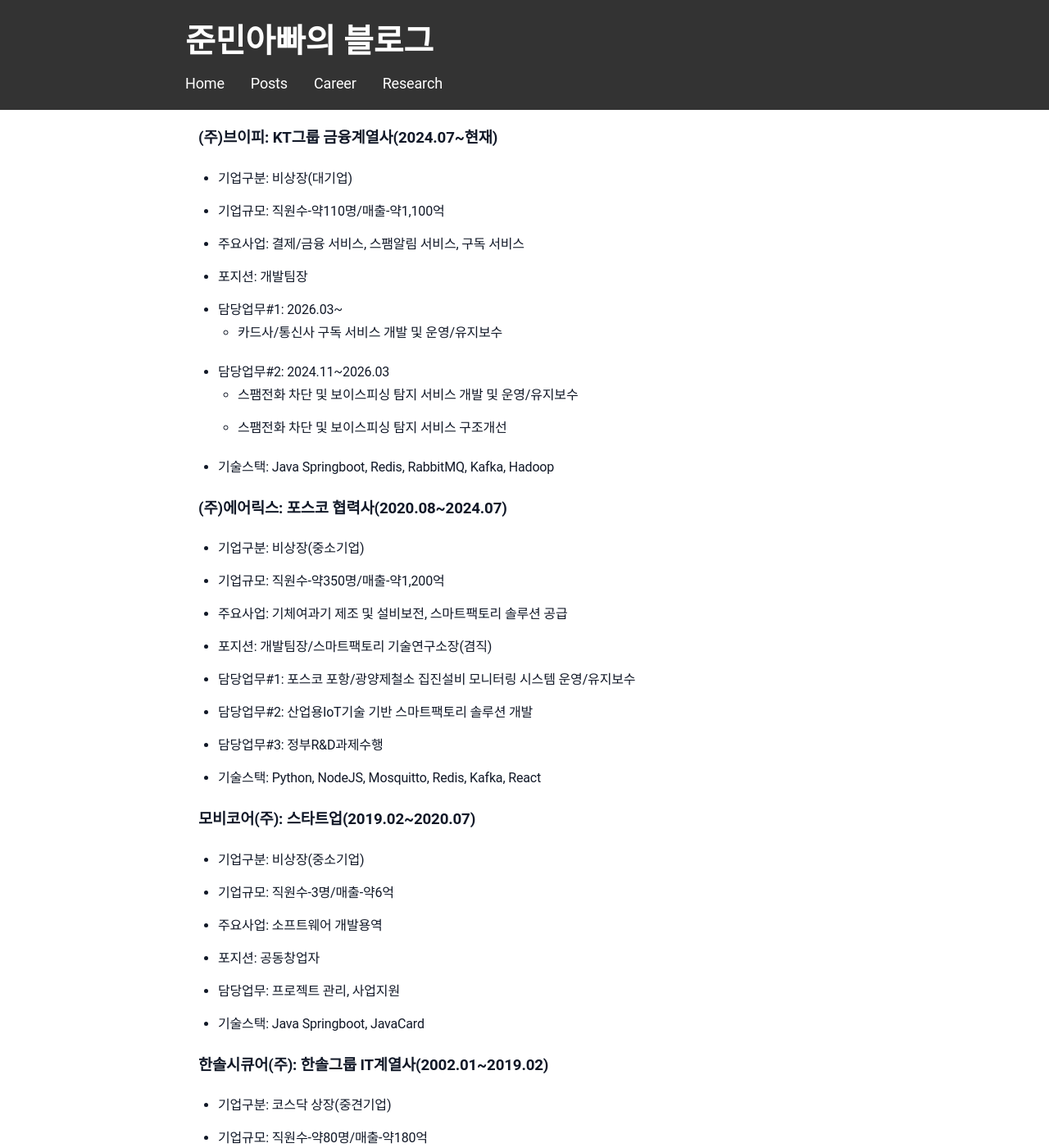
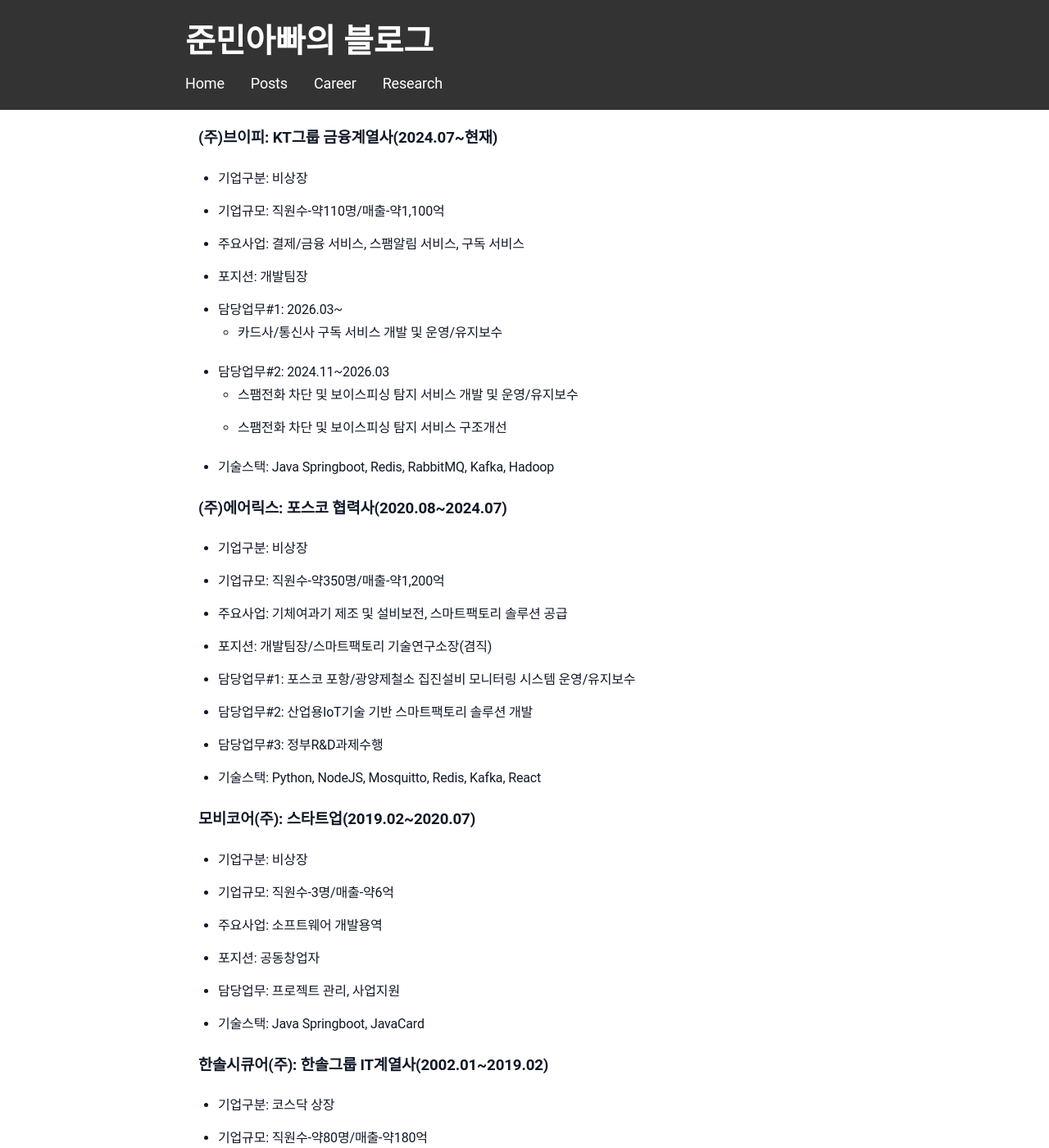
Before and after one commit to sanghoon-lee/sanghoon-lee.github.io, a Jekyll site: the page built from career.md, in a window 1280 px wide and 1400 px high. Shown: the whole window at 82% size. Built offline with Jekyll 4.4.1, drawn with Linux system fonts in a browser that asks for light colours.

Commit message:
carrer 수정

```diff
--- a/career.md
+++ b/career.md
@@ -5,7 +5,7 @@ permalink: /career/
 ---
 
 ### (주)브이피: KT그룹 금융계열사(2024.07~현재)
-* 기업구분: 비상장(대기업)
+* 기업구분: 비상장
 * 기업규모: 직원수-약110명/매출-약1,100억
 * 주요사업: 결제/금융 서비스, 스팸알림 서비스, 구독 서비스
 * 포지션: 개발팀장
@@ -17,7 +17,7 @@ permalink: /career/
 * 기술스택: Java Springboot, Redis, RabbitMQ, Kafka, Hadoop
 
 ### (주)에어릭스: 포스코 협력사(2020.08~2024.07)
-* 기업구분: 비상장(중소기업)
+* 기업구분: 비상장
 * 기업규모: 직원수-약350명/매출-약1,200억
 * 주요사업: 기체여과기 제조 및 설비보전, 스마트팩토리 솔루션 공급
 * 포지션: 개발팀장/스마트팩토리 기술연구소장(겸직)
@@ -27,7 +27,7 @@ permalink: /career/
 * 기술스택: Python, NodeJS, Mosquitto, Redis, Kafka, React
 
 ### 모비코어(주): 스타트업(2019.02~2020.07)
-* 기업구분: 비상장(중소기업)
+* 기업구분: 비상장
 * 기업규모: 직원수-3명/매출-약6억
 * 주요사업: 소프트웨어 개발용역
 * 포지션: 공동창업자
@@ -35,7 +35,7 @@ permalink: /career/
 * 기술스택: Java Springboot, JavaCard
 
 ### 한솔시큐어(주): 한솔그룹 IT계열사(2002.01~2019.02)
-* 기업구분: 코스닥 상장(중견기업)
+* 기업구분: 코스닥 상장
 * 기업규모: 직원수-약80명/매출-약180억
 * 주요사업: 유심카드 및 금융IC카드 공급
 * 포지션: 개발팀장
```
